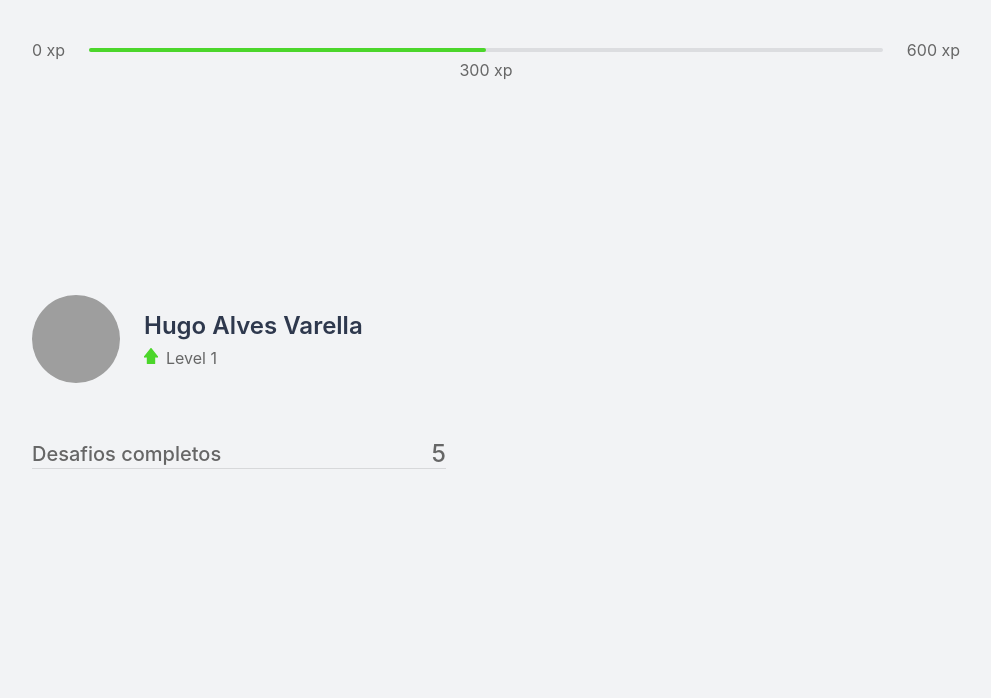
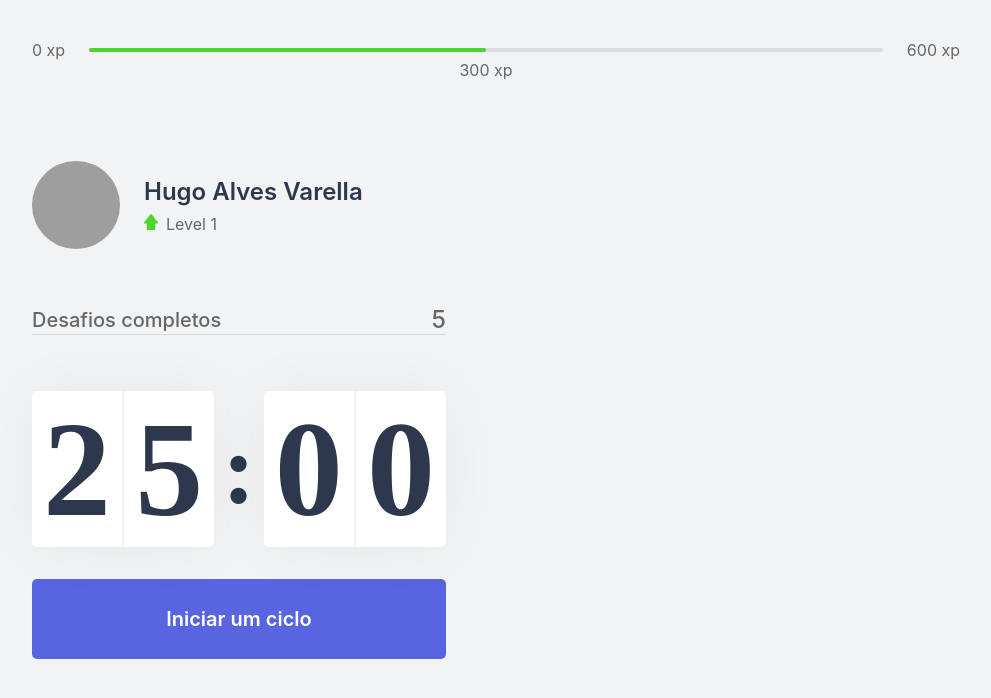
Before and after one commit to Hugovarellaa/JobsCalc, a Next.js app: page / in a window 1280 px wide. Shown: the top 698 px of the page, without its empty margins (144-1135 px from the left). Built offline with nearby package versions, Linux system fonts and the light colour scheme; grey boxes are pictures that could not be loaded.

Commit message:
Segunda Aula
01:00:00

```diff
--- /dev/null
+++ b/src/components/CounteDown.tsx
@@ -0,0 +1,25 @@
+import { useState } from "react";
+import styles from "../styles/components/CounteDown.module.css";
+
+export function CounteDown() {
+  const [] = useState();
+  return (
+    <div>
+    <div className={styles.counteDownContainer}>
+      <div>
+        <span>2</span>
+        <span>5</span>
+      </div>
+      <span>:</span>
+      <div>
+        <span>0</span>
+        <span>0</span>
+      </div>
+    </div>
+
+      <button type="button" className={styles.countDownButton} >
+        Iniciar um ciclo
+      </button>
+    </div>
+  );
+}
--- a/src/pages/_document.tsx
+++ b/src/pages/_document.tsx
@@ -8,6 +8,7 @@
           <link rel="preconnect" href="https://fonts.googleapis.com" />
           <link rel="preconnect" href="https://fonts.gstatic.com" />
           <link href="https://fonts.googleapis.com/css2?family=Inter:wght@400;500;600&family=Rajdhani:wght@600&display=swap" />
+          <link rel="shortcut icon" href="favicon.png" type="image/png" />
         </Head>
         <body>
           <Main />
--- a/src/pages/index.tsx
+++ b/src/pages/index.tsx
@@ -1,22 +1,26 @@
+import React from "react";
 import { CompletedChallenges } from "../components/CompletedChallenges";
+import { CounteDown } from "../components/CounteDown";
 import { ExperenceBar } from "../components/ExperenceBar";
 import { Profile } from "../components/Profile";
 import styles from "../styles/pages/Home.module.css";
+import Head from "next/head"
 
 export default function Home() {
   return (
     <div className={styles.container}>
       <ExperenceBar />
-
+      <Head>
+        <title>Inicio | Move.it</title>
+      </Head>
       <section>
         <div>
           <Profile />
           <CompletedChallenges />
+          <CounteDown />
         </div>
-        <div>
-
-        </div>
+        <div></div>
       </section>
     </div>
-  )
+  );
 }
--- /dev/null
+++ b/src/styles/components/CounteDown.module.css
@@ -0,0 +1,56 @@
+.counteDownContainer{
+  display:flex;
+  align-items: center;
+  font-family: Rajdhani;
+  font-weight: 600;
+  color: var(--title);
+
+
+}
+.counteDownContainer > div {
+  flex: 1;
+  display: flex;
+  align-items: center;
+  justify-content:space-evenly;
+  background-color: var(--white);
+  box-shadow: 0 0 60px rgba(0, 0, 0, 0.05);
+  border-radius:5px;
+  font-size: 8.5rem;
+  text-align: center;
+}
+.counteDownContainer > div span{
+  flex: 1;
+}
+
+.counteDownContainer > div span:first-child{
+  border-right: 1px solid #f0f1f3;
+}
+.counteDownContainer > div span:last-child{
+  border-left: 1px solid #f0f1f3;
+}
+
+.counteDownContainer > span {
+  font-size:6.25rem;
+  margin: 0 0.5rem;
+}
+.countDownButton{
+  width: 100%;
+  height: 5rem;
+
+  margin-top: 2rem;
+  display: flex;
+  align-items: center;
+  justify-content:center;
+  border: 0;
+  border-radius:5px;
+
+  background-color: var(--blue);
+  color: var(--white);
+  font-size: 1.25rem;
+  font-weight:600;
+
+  transition: background-color 0.2s;
+}
+.countDownButton:hover{
+  background-color: var(--blue-dark);
+}
```
